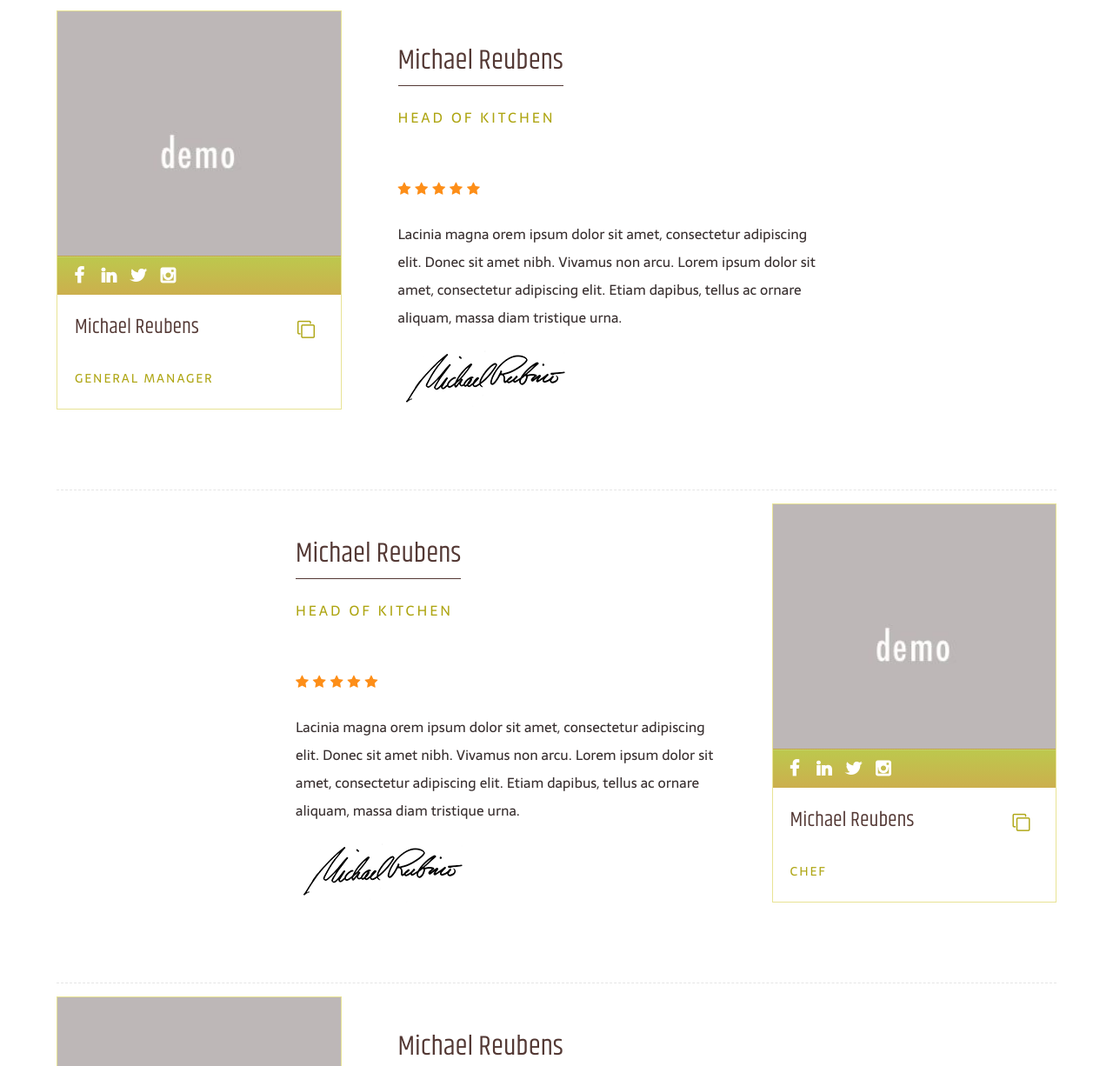
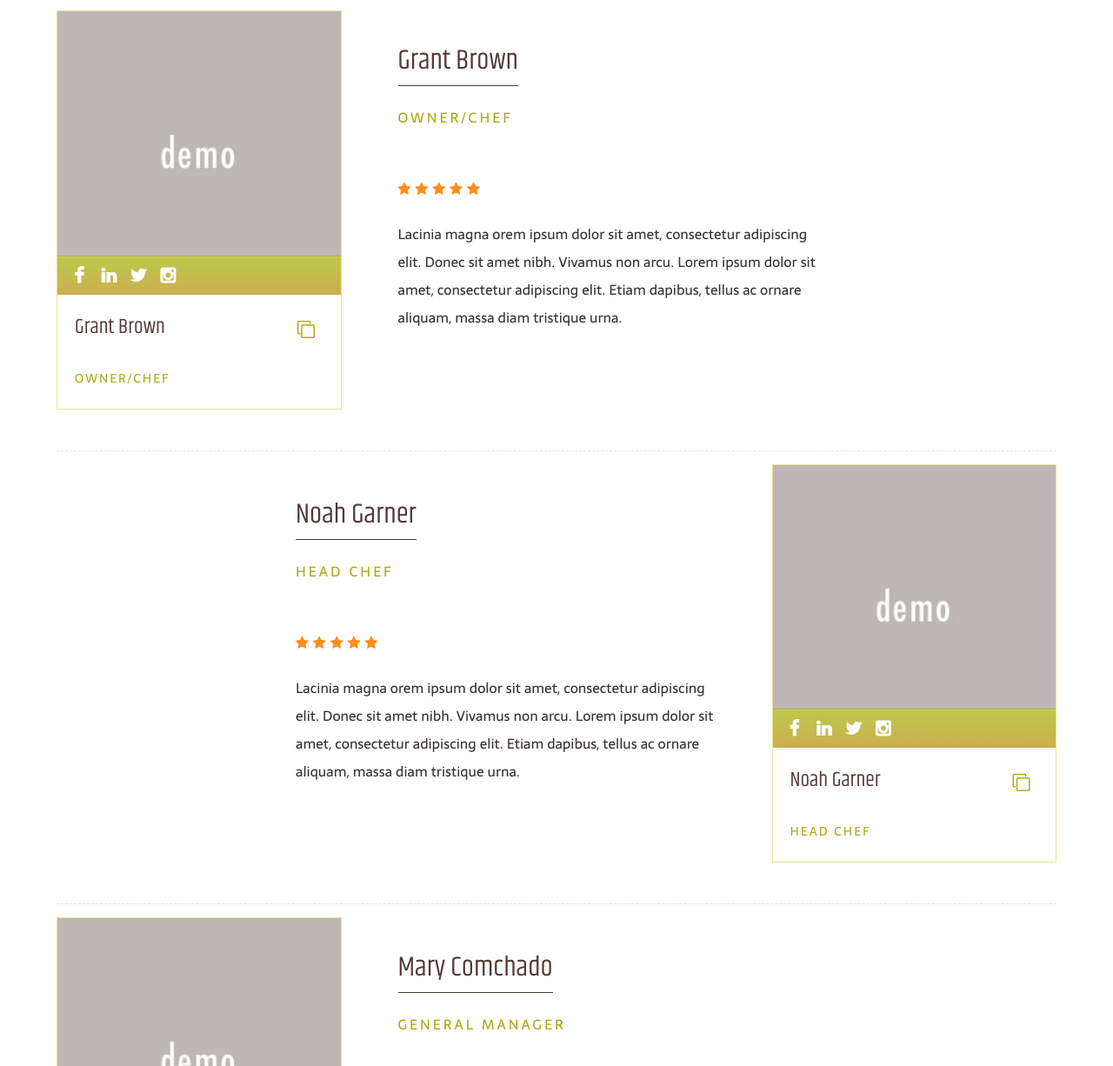
Before and after one commit to langdonchef3/langdonchef3.github.io, a plain HTML site: page our-staff.html in a window 1280 px wide. Shown: the part 654-1880 px from the top of the page at 87% size. Drawn offline with Linux system fonts and the light colour scheme.

Commit message:
Working on our staff page

```diff
--- a/our-staff.html
+++ b/our-staff.html
@@ -143,22 +143,14 @@
   <div id="tm-header-a" class="tm-block-header-a uk-block uk-block-default tm-block-fullwidth tm-grid-collapse ">
     <div class="uk-container uk-container-center">
       <section class="tm-header-a uk-grid" data-uk-grid-match="{target:'> div > .uk-panel'}">
-
         <div class="uk-width-1-1">
           <div class="uk-panel uk-text-center uk-contrast tm-overlay-secondary tm-header-height">
-            <div class="tm-background-cover uk-cover-background uk-flex uk-flex-center uk-flex-middle" style="background-position: 50% 0px; background-image:url(images/background/bg-image-12.jpg)" data-uk-parallax="{bg: '-200'}">
+            <div class="tm-background-cover uk-cover-background uk-flex uk-flex-center uk-flex-middle" style="background-position: 50% 0px; background-image:url(images/background/19-bella-seating.jpg)" data-uk-parallax="{bg: '-200'}">
               <div class="uk-position-relative uk-container">
-
                 <div data-uk-parallax="{opacity: '1,0', y: '-50'}">
-
                   <div data-uk-scrollspy="{cls:'uk-animation-slide-top', delay:300}">
-                    <h1 class="uk-module-title-alt uk-margin-top">Pages</h1>
+                    <h1 class="uk-module-title-alt uk-margin-top">Our Staff</h1>
                   </div>
-
-                  <div data-uk-scrollspy="{cls:'uk-animation-slide-top', delay:800}">
-                    <h5 class="uk-sub-title-small">If you can dream it, you can do it</h5>
-                  </div>
-
                 </div>
               </div>
             </div>
@@ -193,15 +185,15 @@
                             </div>
                             <a class="tm-card-link" href="#" data-uk-modal="{center:true}"></a>
                             <div class="tm-card-content">
-                              <h3 class="uk-panel-title">Michael Reubens</h3>
-                              <h4 class="tm-card-title">General Manager</h4> </div>
+                              <h3 class="uk-panel-title">Grant Brown</h3>
+                              <h4 class="tm-card-title">Owner/Chef</h4> </div>
                           </div>
                         </div>
                       </div>
                       <div class="uk-width-medium-5-10">
                         <div class="uk-panel uk-panel-space">
-                          <h2 class="uk-module-title">Michael Reubens</h2>
-                          <h3 class="uk-sub-title uk-margin-large-bottom">Head of Kitchen</h3>
+                          <h2 class="uk-module-title">Grant Brown</h2>
+                          <h3 class="uk-sub-title uk-margin-large-bottom">Owner/Chef</h3>
                           <ul class="tm-rating">
                             <li><i class="uk-icon-star"></i></li>
                             <li><i class="uk-icon-star"></i></li>
@@ -209,7 +201,7 @@
                             <li><i class="uk-icon-star"></i></li>
                             <li><i class="uk-icon-star"></i></li>
                           </ul>
-                          <p> Lacinia magna orem ipsum dolor sit amet, consectetur adipiscing elit. Donec sit amet nibh. Vivamus non arcu. Lorem ipsum dolor sit amet, consectetur adipiscing elit. Etiam dapibus, tellus ac ornare aliquam, massa diam tristique urna. </p> <img class="" src="images/demo/signature/sign-1.png" alt="Michael Reubens" width="200" height="80"> </div>
+                          <p> Lacinia magna orem ipsum dolor sit amet, consectetur adipiscing elit. Donec sit amet nibh. Vivamus non arcu. Lorem ipsum dolor sit amet, consectetur adipiscing elit. Etiam dapibus, tellus ac ornare aliquam, massa diam tristique urna. </p></div>
                       </div>
                       <div class="uk-width-medium-2-10"> </div>
                     </div>
@@ -219,8 +211,8 @@
                       <div class="uk-width-medium-2-10"> </div>
                       <div class="uk-width-medium-5-10">
                         <div class="uk-panel uk-panel-space">
-                          <h2 class="uk-module-title">Michael Reubens</h2>
-                          <h3 class="uk-sub-title uk-margin-large-bottom">Head of Kitchen</h3>
+                          <h2 class="uk-module-title">Noah Garner</h2>
+                          <h3 class="uk-sub-title uk-margin-large-bottom">Head Chef</h3>
                           <ul class="tm-rating">
                             <li><i class="uk-icon-star"></i></li>
                             <li><i class="uk-icon-star"></i></li>
@@ -228,7 +220,7 @@
                             <li><i class="uk-icon-star"></i></li>
                             <li><i class="uk-icon-star"></i></li>
                           </ul>
-                          <p> Lacinia magna orem ipsum dolor sit amet, consectetur adipiscing elit. Donec sit amet nibh. Vivamus non arcu. Lorem ipsum dolor sit amet, consectetur adipiscing elit. Etiam dapibus, tellus ac ornare aliquam, massa diam tristique urna. </p> <img class="" src="images/demo/signature/sign-1.png" alt="Michael Reubens" width="200" height="80"> </div>
+                          <p> Lacinia magna orem ipsum dolor sit amet, consectetur adipiscing elit. Donec sit amet nibh. Vivamus non arcu. Lorem ipsum dolor sit amet, consectetur adipiscing elit. Etiam dapibus, tellus ac ornare aliquam, massa diam tristique urna. </p></div>
                       </div>
                       <div class="uk-width-medium-3-10">
                         <div data-uk-scrollspy="{cls:'uk-animation-slide-bottom', delay:100}">
@@ -243,8 +235,8 @@
                             </div>
                             <a class="tm-card-link" href="" data-uk-modal="{center:true}"></a>
                             <div class="tm-card-content">
-                              <h3 class="uk-panel-title">Michael Reubens</h3>
-                              <h4 class="tm-card-title">Chef</h4> </div>
+                              <h3 class="uk-panel-title">Noah Garner</h3>
+                              <h4 class="tm-card-title">Head Chef</h4></div>
                           </div>
                         </div>
                       </div>
@@ -265,15 +257,15 @@
                             </div>
                             <a class="tm-card-link" href="#" data-uk-modal="{center:true}"></a>
                             <div class="tm-card-content">
-                              <h3 class="uk-panel-title">Michael Reubens</h3>
+                              <h3 class="uk-panel-title">Mary Comchado</h3>
                               <h4 class="tm-card-title">General Manager</h4> </div>
                           </div>
                         </div>
                       </div>
                       <div class="uk-width-medium-5-10">
                         <div class="uk-panel uk-panel-space">
-                          <h2 class="uk-module-title">Michael Reubens</h2>
-                          <h3 class="uk-sub-title uk-margin-large-bottom">Head of Kitchen</h3>
+                          <h2 class="uk-module-title">Mary Comchado</h2>
+                          <h3 class="uk-sub-title uk-margin-large-bottom">General Manager</h3>
                           <ul class="tm-rating">
                             <li><i class="uk-icon-star"></i></li>
                             <li><i class="uk-icon-star"></i></li>
@@ -281,7 +273,7 @@
                             <li><i class="uk-icon-star"></i></li>
                             <li><i class="uk-icon-star"></i></li>
                           </ul>
-                          <p> Lacinia magna orem ipsum dolor sit amet, consectetur adipiscing elit. Donec sit amet nibh. Vivamus non arcu. Lorem ipsum dolor sit amet, consectetur adipiscing elit. Etiam dapibus, tellus ac ornare aliquam, massa diam tristique urna. </p> <img class="" src="images/demo/signature/sign-1.png" alt="Michael Reubens" width="200" height="80">
+                          <p> Lacinia magna orem ipsum dolor sit amet, consectetur adipiscing elit. Donec sit amet nibh. Vivamus non arcu. Lorem ipsum dolor sit amet, consectetur adipiscing elit. Etiam dapibus, tellus ac ornare aliquam, massa diam tristique urna. </p>
                         </div>
                       </div>
                       <div class="uk-width-medium-2-10"> </div>
```
Also changed, not shown: images/background/19-bella-seating.jpg (added), 1 other file.
